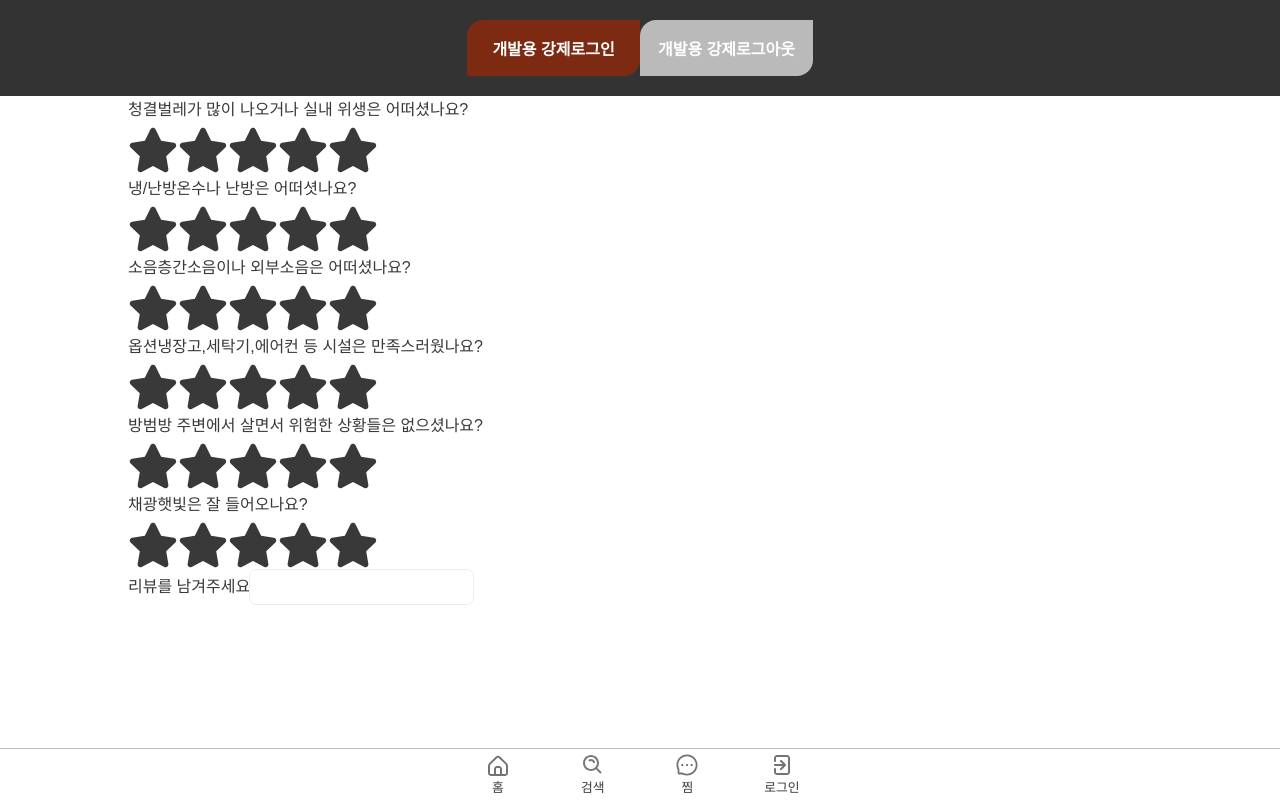
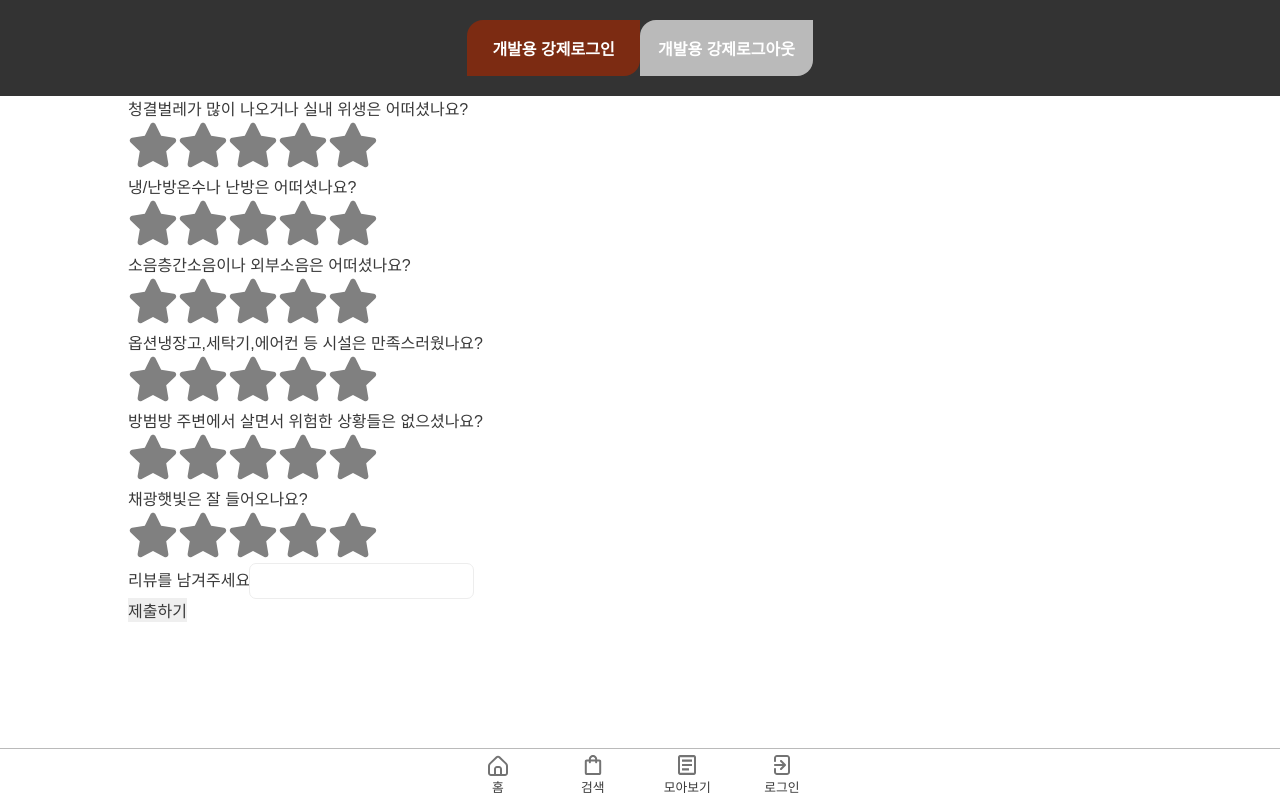
Before and after one commit to jobkaeHenry/housing_review_app__o-tte__clinet, a React (Create React App) app: page /room/1/WriteReview in a window 1280 px wide. Built offline with nearby package versions, Linux system fonts and the light colour scheme; a web font is replaced by a local one.

Commit message:
WriteReview

```diff
--- a/src/Components/Navbar.jsx
+++ b/src/Components/Navbar.jsx
@@ -1,12 +1,12 @@
 import styled from "@emotion/styled";
 // 이미지의 경우, 상단에 변수로 Import해서 사용할 시 자동으로 경로를 관리해줍니다
 // 아래와같이 변수로 import시 이미지의 경로를 string 형태로 리턴해줍니다
-import { Outlet, NavLink } from "react-router-dom";
+import { Link, Outlet, useParams, NavLink } from "react-router-dom";
 import { SubText } from "./GlobalComponents";
 import { ReactComponent as Home } from "../images/homeIcon.svg";
 import { ReactComponent as Community } from "../images/communityIcon.svg";
 import { ReactComponent as Chat } from "../images/chatIcon.svg";
-import { ReactComponent as Search } from "../images/searchIcon.svg";
+import { ReactComponent as Market } from "../images/marketIcon.svg";
 import { ReactComponent as Login } from "../images/loginIcon.svg";
 import ProfileIcon from "../images/emptyProfileIcon.svg";
 import { useRecoilValue } from "recoil";
@@ -22,7 +22,6 @@ const NavContainer = styled.nav`
   padding: 0 24px;
   position: fixed;
   bottom: 0;
-  background-color: var(--pure-white);
 `;
 const NavElemWrapper = styled.ul`
   width: 100%;
@@ -91,20 +90,33 @@ const Navbar = () => {
             }
           >
             <NavElem title="검색">
-              <Search />
+              <Market />
             </NavElem>
           </NavLink>
-
           <NavLink
-            to="/favorites"
+            to="/board"
             className={({ isActive }) =>
               isActive ? "activeIcon" : "disableIcon"
             }
           >
-            <NavElem title="찜">
-              <Chat />
+            <NavElem title="모아보기">
+              <Community />
             </NavElem>
           </NavLink>
+          {user ? (
+            <>
+              <NavLink
+                to="/talk"
+                className={({ isActive }) =>
+                  isActive ? "activeIcon" : "disableIcon"
+                }
+              >
+                <NavElem title="찜">
+                  <Chat />
+                </NavElem>
+              </NavLink>
+            </>
+          ) : null}
 
           <NavLink
             to={user ? `/profile/${user.userId}` : "/login"}
--- a/src/Pages/Signup.jsx
+++ b/src/Pages/Signup.jsx
@@ -1,7 +1,10 @@
 
 const Signup = () => {
   return (
-    <div>SignUp</div>
+    <>
+    <input className=""></input>
+    <input></input>
+    </>
   )
 }
 
--- a/src/Pages/WriteReview.jsx
+++ b/src/Pages/WriteReview.jsx
@@ -1,26 +1,25 @@
 import React, { useState, useEffect } from "react";
 import { FaStar } from "react-icons/fa";
 import styled from "@emotion/styled";
+import { useRef } from "react";
+import axios from "axios";
 
 const Stars = styled.div`
-  display: flex;
-  padding-top: 5px;
-
   & svg {
-    color: gray;
+    fill: gray;
     cursor: pointer;
   }
 
   :hover svg {
-    color: #fcc419;
+    fill: #fcc419;
   }
 
   & svg:hover ~ svg {
-    color: gray;
+    fill: gray;
   }
 
   .yellowStar {
-    color: #fcc419;
+    fill: #fcc419;
   }
 `;
 
@@ -29,36 +28,15 @@ const ARRAY = [0, 1, 2, 3, 4];
 const WriteReview = () => {
   // 평점 보내기
   const [reviewText, setReviewText] = useState("");
-  const [clicked, setClicked] = useState([false, false, false, false, false]);
-
-  const handleStarClick = (index) => {
-    let clickStates = [...clicked];
-    for (let i = 0; i < 5; i++) {
-      clickStates[i] = i <= index ? true : false;
-    }
-    setClicked(clickStates);
-  };
-
-  useEffect(() => {
-    sendReview();
-  }, [clicked]); //컨디마 컨디업
-
-  const sendReview = () => {
-    let score = clicked.filter(Boolean).length;
-    // fetch('http://52.78.63.175:8000/movie', {
-    //   method: 'POST',
-    //   Headers: {
-    //     Authroization: 'e7f59ef4b4900fe5aa839fcbe7c5ceb7',
-    //   },
-    //   body: JSON.stringify({
-    //     movie_id:1
-    //     star: score,
-    //   }),
-    // });
-  };
+  const [clicked1, setClicked1] = useState([false, false, false, false, false]);
+  const [clicked2, setClicked2] = useState([false, false, false, false, false]);
+  const [clicked3, setClicked3] = useState([false, false, false, false, false]);
+  const [clicked4, setClicked4] = useState([false, false, false, false, false]);
+  const [clicked5, setClicked5] = useState([false, false, false, false, false]);
+  const [clicked6, setClicked6] = useState([false, false, false, false, false]);
 
   //post 보낼 객체
-  const data = {
+  let data = {
     cleanliness: 0,
     heating: 0,
     noise: 0,
@@ -67,12 +45,80 @@ const WriteReview = () => {
     sunlight: 0,
     reviewText: reviewText,
   };
-  data.cleanliness = 1;
-  console.log(data.cleanliness);
+
+  const handleStarClick1 = (index) => {
+    let clickStates = [...clicked1];
+    for (let i = 0; i < 5; i++) {
+      clickStates[i] = i <= index ? true : false;
+    }
+    setClicked1(clickStates);
+  };
+
+  const handleStarClick2 = (index) => {
+    let clickStates = [...clicked2];
+    for (let i = 0; i < 5; i++) {
+      clickStates[i] = i <= index ? true : false;
+    }
+    setClicked2(clickStates);
+  };
+
+  const handleStarClick3 = (index) => {
+    let clickStates = [...clicked3];
+    for (let i = 0; i < 5; i++) {
+      clickStates[i] = i <= index ? true : false;
+    }
+    setClicked3(clickStates);
+  };
+  const handleStarClick4 = (index) => {
+    let clickStates = [...clicked4];
+    for (let i = 0; i < 5; i++) {
+      clickStates[i] = i <= index ? true : false;
+    }
+    setClicked4(clickStates);
+  };
+  const handleStarClick5 = (index) => {
+    let clickStates = [...clicked5];
+    for (let i = 0; i < 5; i++) {
+      clickStates[i] = i <= index ? true : false;
+    }
+    setClicked5(clickStates);
+  };
+  const handleStarClick6 = (index) => {
+    let clickStates = [...clicked6];
+    for (let i = 0; i < 5; i++) {
+      clickStates[i] = i <= index ? true : false;
+    }
+    setClicked6(clickStates);
+  };
+
+  // score data에 넘기기
+  const score1 = clicked1.filter(Boolean).length;
+  const score2 = clicked2.filter(Boolean).length;
+  const score3 = clicked3.filter(Boolean).length;
+  const score4 = clicked4.filter(Boolean).length;
+  const score5 = clicked5.filter(Boolean).length;
+  const score6 = clicked6.filter(Boolean).length;
 
   // input onchange이벤트
   const onChangeText = (e) => {
     setReviewText(e.target.value);
+  };
+
+  // data에 평점 넣기
+  data.cleanliness = score1;
+  data.heating = score2;
+  data.noise = score3;
+  data.option = score4;
+  data.crime = score5;
+  data.sunlight = score6;
+  console.log(data);
+
+  const sendReview = () => {
+    axios({
+      method: "post",
+      url: "/room/detail/1/review",
+      data: data,
+    });
   };
 
   return (
@@ -88,8 +134,8 @@ const WriteReview = () => {
                   <FaStar
                     key={idx}
                     size="50"
-                    onClick={() => handleStarClick(el)}
-                    className={clicked[el] && "yellowStar"}
+                    onClick={() => handleStarClick1(el)}
+                    className={clicked1[el] && "yellowStar"}
                   />
                 );
               })}
@@ -104,8 +150,8 @@ const WriteReview = () => {
                   <FaStar
                     key={idx}
                     size="50"
-                    onClick={() => handleStarClick(el)}
-                    className={clicked[el] && "yellowStar"}
+                    onClick={() => handleStarClick2(el)}
+                    className={clicked2[el] && "yellowStar"}
                   />
                 );
               })}
@@ -120,8 +166,8 @@ const WriteReview = () => {
                   <FaStar
                     key={idx}
                     size="50"
-                    onClick={() => handleStarClick(el)}
-                    className={clicked[el] && "yellowStar"}
+                    onClick={() => handleStarClick3(el)}
+                    className={clicked3[el] && "yellowStar"}
                   />
                 );
               })}
@@ -136,8 +182,8 @@ const WriteReview = () => {
                   <FaStar
                     key={idx}
                     size="50"
-                    onClick={() => handleStarClick(el)}
-                    className={clicked[el] && "yellowStar"}
+                    onClick={() => handleStarClick4(el)}
+                    className={clicked4[el] && "yellowStar"}
                   />
                 );
               })}
@@ -152,8 +198,8 @@ const WriteReview = () => {
                   <FaStar
                     key={idx}
                     size="50"
-                    onClick={() => handleStarClick(el)}
-                    className={clicked[el] && "yellowStar"}
+                    onClick={() => handleStarClick5(el)}
+                    className={clicked5[el] && "yellowStar"}
                   />
                 );
               })}
@@ -168,8 +214,8 @@ const WriteReview = () => {
                   <FaStar
                     key={idx}
                     size="50"
-                    onClick={() => handleStarClick(el)}
-                    className={clicked[el] && "yellowStar"}
+                    onClick={() => handleStarClick6(el)}
+                    className={clicked6[el] && "yellowStar"}
                   />
                 );
               })}
@@ -181,6 +227,9 @@ const WriteReview = () => {
         <label> 리뷰를 남겨주세요</label>
         <input type="text" onChange={onChangeText} value={reviewText || ""} />
       </div>
+      <div className="submitBtn">
+        <button onClick={sendReview}>제출하기</button>
+      </div>
     </div>
   );
 };
--- a/src/mocks/handlers.js
+++ b/src/mocks/handlers.js
@@ -52,19 +52,19 @@ export const handlers = [
     return res(
       ctx.json([
         {
-        reviewId:1,
+          reviewId: 1,
           reviewStar: 4,
           text: "밤에 소음이 좀 들어오는거 같은데 저렴한 방이니 이해하렵니다",
           date: "2022-11-12",
         },
         {
-        reviewId:2,
+          reviewId: 2,
           reviewStar: 3,
           text: "냄새가 조금 납니다",
           date: "2022-11-11",
         },
         {
-        reviewId:2,
+          reviewId: 2,
           reviewStar: 3,
           text: "집주인이 연락이 잘 안됩니다",
           date: "2022-11-10",
@@ -73,6 +73,6 @@ export const handlers = [
     );
   }),
   rest.post("/room/detail/1/review", async (req, res, ctx) => {
-    return res(ctx.status(200));
+    return res(ctx.status(200), req);
   }),
 ];
```
Lines whose indentation alone changed are shown as unchanged.
